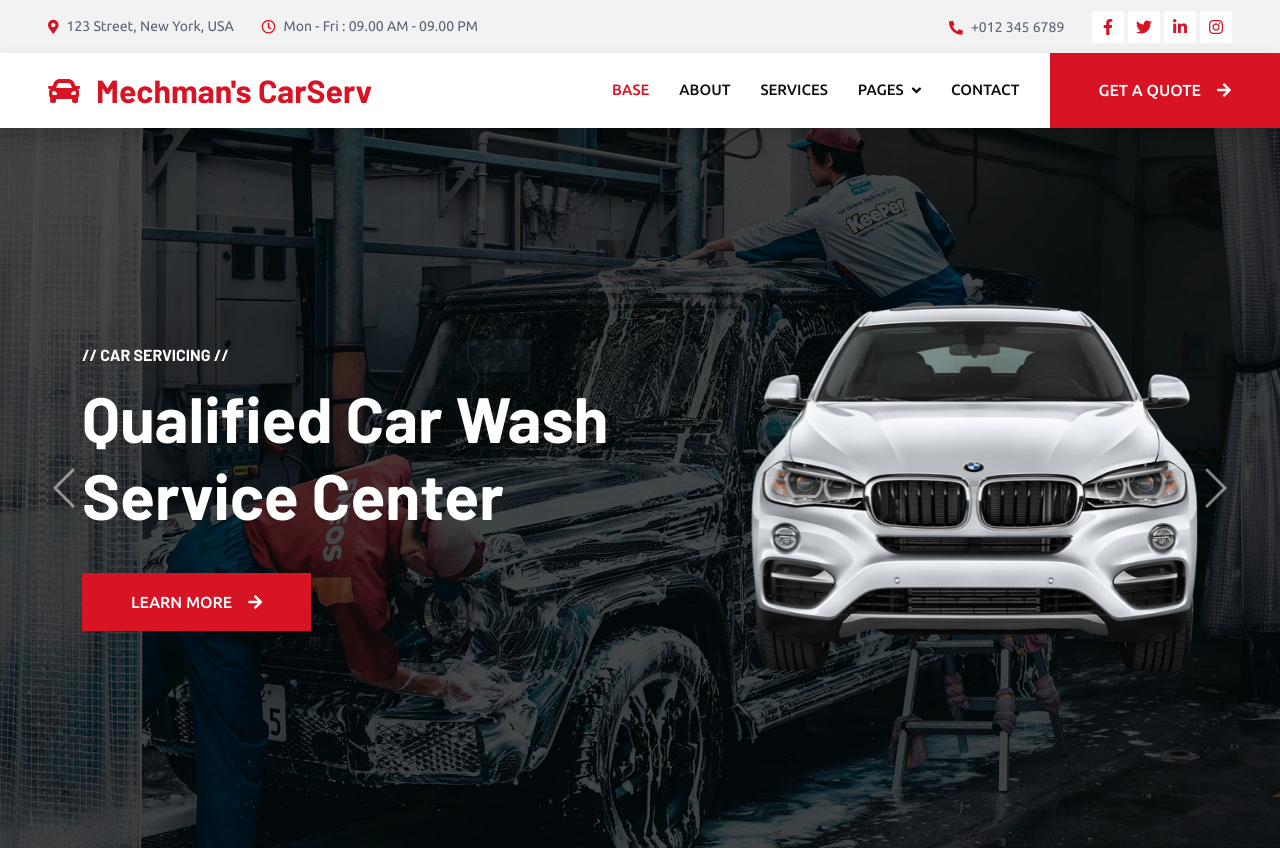
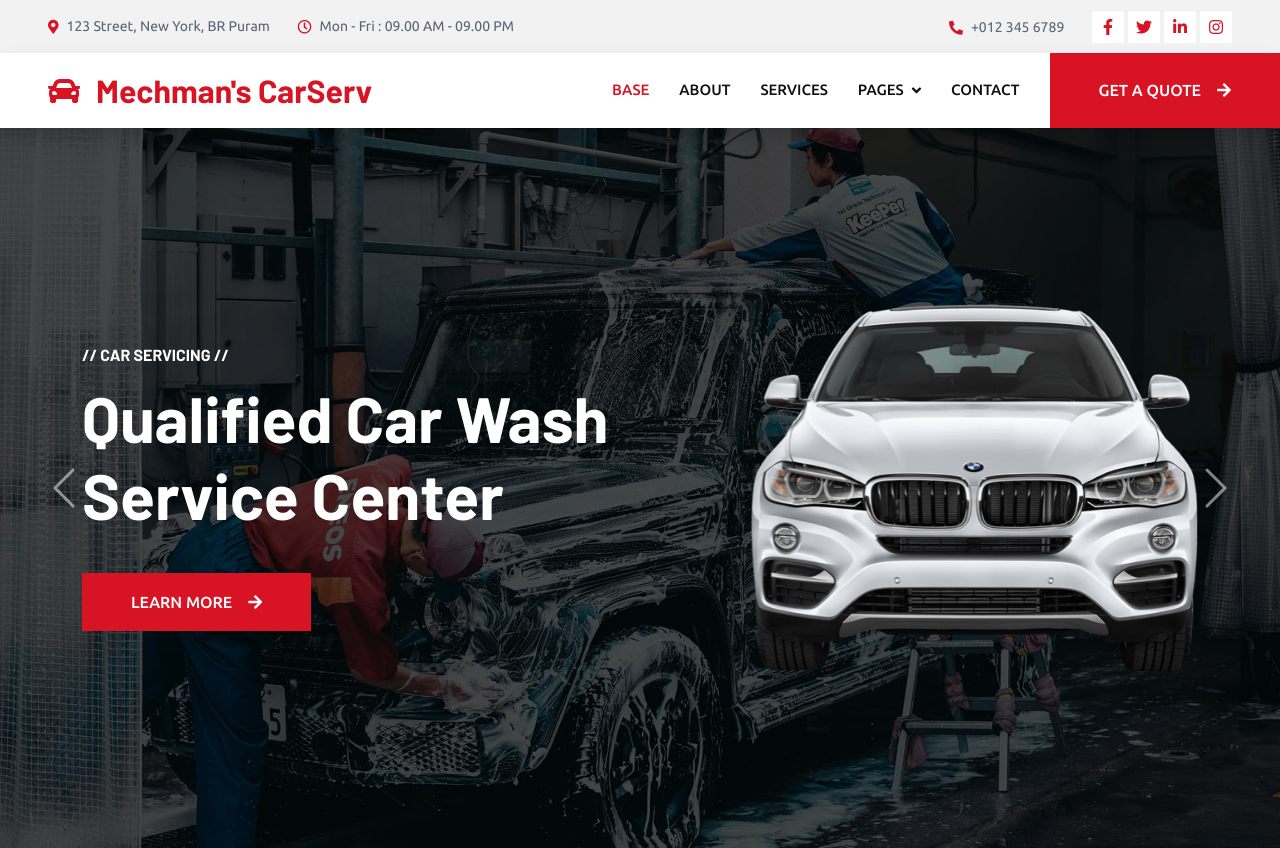
Before and after one commit to Mechmank/CI-CD-webhost, a plain HTML site: page hostfiles/index.html in a window 1280 px wide. Shown: the top 848 px of the page. Drawn offline with nearby package versions, Linux system fonts and the light colour scheme.

Commit message:
changed working-directory

```diff
--- a/hostfiles/index.html
+++ b/hostfiles/index.html
@@ -48,7 +48,7 @@
             <div class="col-lg-7 px-5 text-start">
                 <div class="h-100 d-inline-flex align-items-center py-3 me-4">
                     <small class="fa fa-map-marker-alt text-primary me-2"></small>
-                    <small>123 Street, New York, USA</small>
+                    <small>123 Street, New York, BR Puram</small>
                 </div>
                 <div class="h-100 d-inline-flex align-items-center py-3">
                     <small class="far fa-clock text-primary me-2"></small>
```
